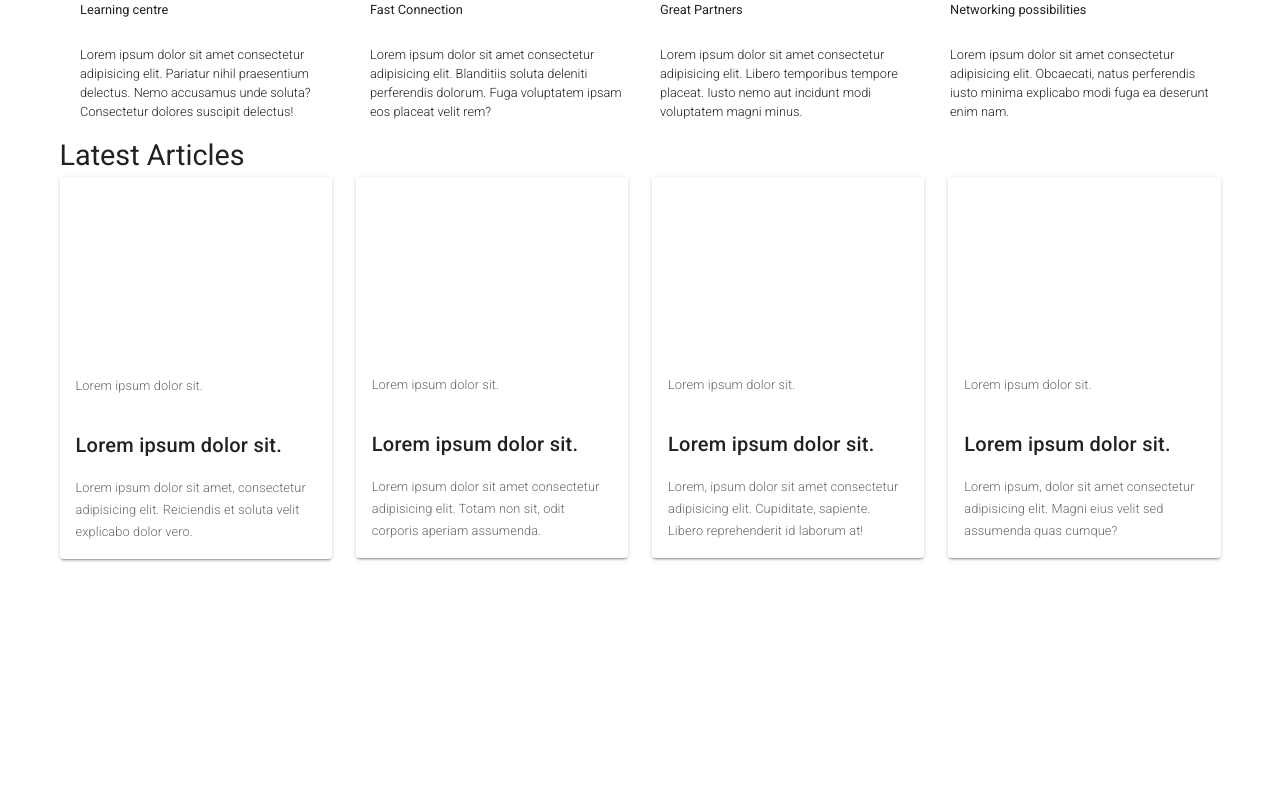
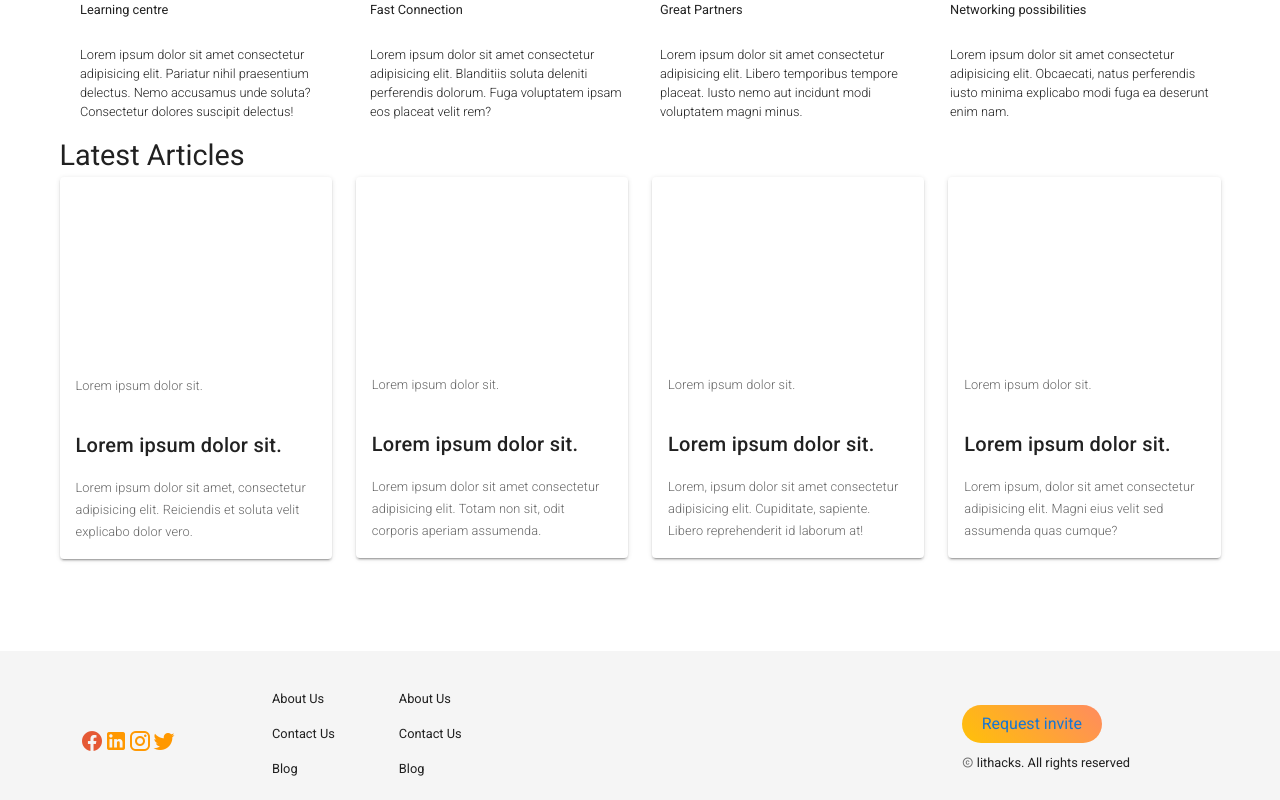
Before and after one commit to oiza-web/lithacks-landing-page, a Vue app: page / in a window 1280 px wide. Shown: the part 781-1581 px from the top of the page. Before the commit the page ends 1352 px from the top, so only its background shows below. Built offline with nearby package versions, Linux system fonts and the light colour scheme.

Commit message:
footer section

```diff
--- a/package.json
+++ b/package.json
@@ -13,6 +13,7 @@
     "vuetify": "^2.2.11"
   },
   "devDependencies": {
+    "@mdi/font": "^5.8.55",
     "@mdi/js": "^5.8.55",
     "@vue/cli-plugin-babel": "~4.5.0",
     "@vue/cli-plugin-eslint": "~4.5.0",
@@ -20,6 +21,7 @@
     "babel-eslint": "^10.1.0",
     "eslint": "^6.7.2",
     "eslint-plugin-vue": "^6.2.2",
+    "font-awesome": "^4.7.0",
     "sass": "^1.19.0",
     "sass-loader": "^8.0.0",
     "vue-cli-plugin-vuetify": "~2.0.7",
--- a/src/App.vue
+++ b/src/App.vue
@@ -4,6 +4,7 @@
     <hero-section></hero-section>
     <grid-section></grid-section>
     <article-section></article-section>
+    <footer-section></footer-section>
 
   </v-app>
 </template>
@@ -13,13 +14,15 @@ import TopNav from './components/TopNav.vue'
 import HeroSection from './components/HeroSection.vue'
 import GridSection from './components/GridSection.vue'
 import ArticleSection from './components/ArticleSection.vue'
+import FooterSection from './components/FooterSection'
 
 export default {
   components:{
     TopNav,
     HeroSection,
     GridSection,
-    ArticleSection
+    ArticleSection,
+    FooterSection
   }
   }
 
--- /dev/null
+++ b/src/components/FooterSection.vue
@@ -0,0 +1,80 @@
+<template>
+  <v-footer color="#" class="vf">
+    <div class="display">
+      <div class="logo">
+      <v-img
+      class="mx-2"
+        max-height="40"
+        max-width="40"
+      src="../assets/light2.jpeg"
+    ></v-img>
+    <v-icon color="rgb(229, 89, 53)">mdi-facebook</v-icon>
+    <v-icon color='orange'>mdi-linkedin</v-icon>
+    <v-icon color='orange'>mdi-instagram</v-icon>
+    <v-icon color='orange'>mdi-twitter</v-icon>
+    </div>
+    <div class="about">
+      <p>About Us</p>
+      <p>Contact Us</p>
+      <p>Blog</p>
+    </div>
+    <div class="careers">
+      <p>About Us</p>
+      <p>Contact Us</p>
+      <p>Blog</p>
+    </div>
+    <div class="button">
+      <base-button></base-button><br>
+      <p class="copyright"><v-icon x-small>mdi-copyright</v-icon>  lithacks. All rights reserved</p>
+    </div>
+    </div>
+
+
+  </v-footer>
+
+</template>
+
+<script>
+export default {
+
+}
+</script>
+
+<style>
+.display{
+
+  display: flex;
+}
+.about{
+  margin-left: 6em;
+  margin-top: 2em;
+
+}
+
+.logo{
+  margin-left: 4em;
+  margin-top: 2em;
+}
+
+.careers{
+  margin-left: 4em;
+  margin-top: 2em;
+
+}
+.button{
+margin-top: 3em;
+margin-left:500px;
+}
+p{
+  font-size: .8em;
+}
+
+.copyright{
+  margin-top: 10px;
+}
+
+.vf{
+  padding-bottom: 10em;
+  margin-top: 5em;
+}
+</style>
--- a/src/main.js
+++ b/src/main.js
@@ -8,5 +8,14 @@ Vue.component('BaseButton', () => import('./components/BaseButton.vue')
 )
 new Vue({
   vuetify,
-  render: h => h(App)
+  data: () => ({
+    icons: [
+      'mdi-facebook',
+      'mdi-twitter',
+      'mdi-linkedin',
+      'mdi-instagram',
+    ],
+  }),
+  render: h => h(App),
+
 }).$mount('#app')
--- a/src/plugins/vuetify.js
+++ b/src/plugins/vuetify.js
@@ -5,6 +5,6 @@ Vue.use(Vuetify);
 
 export default new Vuetify({
   icons: {
-    iconfont: 'mdi',
+    iconfont: 'fa4', // 'mdi' || 'mdiSvg' || 'md' || 'fa' || 'fa4' || 'faSvg'
   },
-});
+})
```
Also changed, not shown: 1 other file (tests, documents, lock files or other folders).
